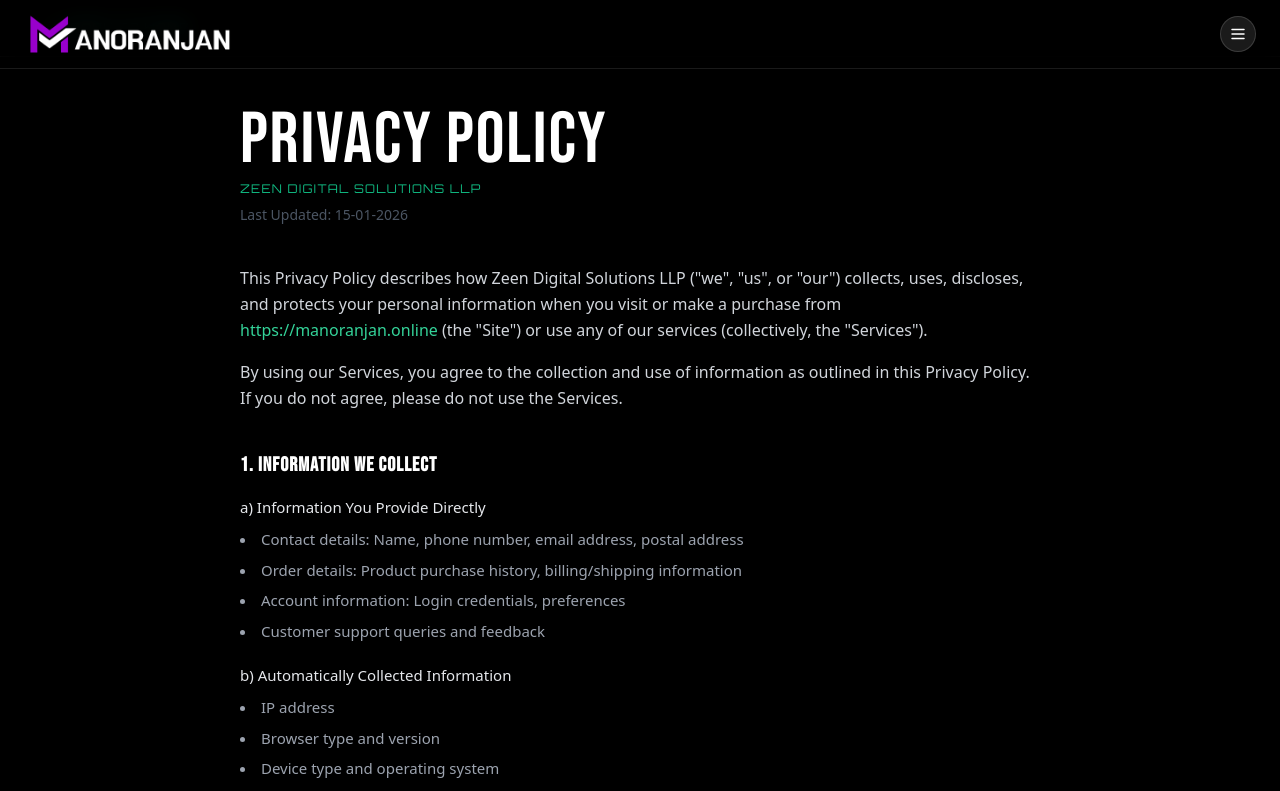
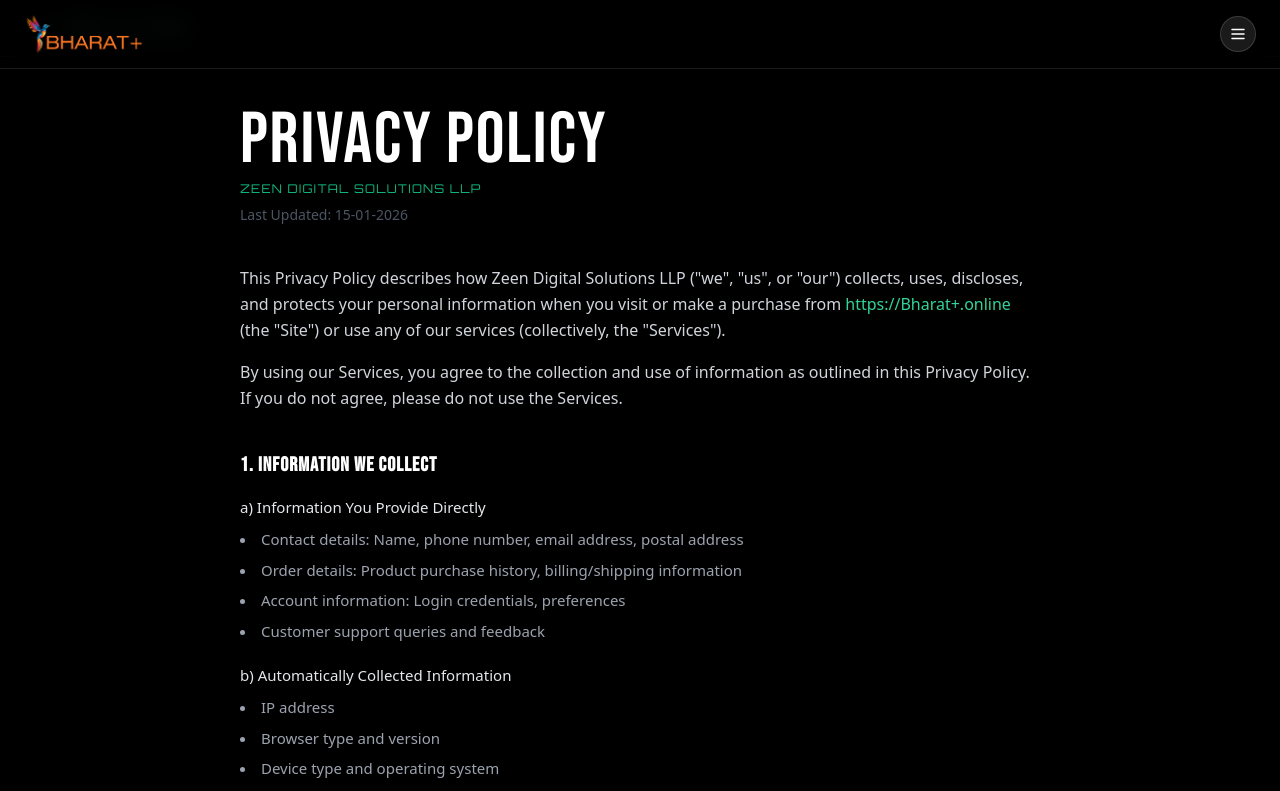
Before and after one commit to akashzeen-art/manoranjan, a React (Vite) app: page /privacy in a window 1280 px wide. Shown: the top 791 px of the page. Built offline with nearby package versions, Linux system fonts and the light colour scheme.

Commit message:
Update project

```diff
--- a/client/components/BurgerMenu.tsx
+++ b/client/components/BurgerMenu.tsx
@@ -27,7 +27,7 @@
         aria-label="Open menu"
       >
         {/* Logo */}
-        <img src="/logo.png" alt="Manoranjan" className="h-9 sm:h-11 w-auto object-contain" />
+        <img src="/logo.png" alt="Bharat+" className="h-9 sm:h-11 w-auto object-contain" />
         {/* Hamburger */}
         <div className="w-9 h-9 flex items-center justify-center rounded-full bg-white/10 border border-white/15 text-white">
           <Menu size={18} />
@@ -60,7 +60,7 @@
 
               {/* Logo */}
               {/* <div className="flex justify-center mb-8">
-                <img src="/logo.png" alt="Manoranjan" className="h-14 w-auto object-contain" />
+                <img src="/logo.png" alt="Bharat+" className="h-14 w-auto object-contain" />
               </div> */}
 
               <nav className="flex flex-col gap-1">
--- a/client/pages/Account.tsx
+++ b/client/pages/Account.tsx
@@ -6,8 +6,8 @@
 import { FooterSection } from '@/sections/FooterSection';
 import { BurgerMenu } from '@/components/BurgerMenu';
 
-const LS_MOBILE = 'MANORANJAN_mobile';
-const LS_PLAN   = 'MANORANJAN_plan';
+const LS_MOBILE = 'Bharat+_mobile';
+const LS_PLAN   = 'Bharat+_plan';
 
 const PLANS = [
   { id: 'monthly',   label: 'Monthly',   price: '₹159', original: '₹318', discount: '50% OFF', desc: 'Unlimited Videos & Web Series' },
--- a/client/pages/PrivacyPolicy.tsx
+++ b/client/pages/PrivacyPolicy.tsx
@@ -27,7 +27,7 @@
 
         <p className="text-gray-300 leading-relaxed mb-4">
           This Privacy Policy describes how Zeen Digital Solutions LLP ("we", "us", or "our") collects, uses, discloses, and protects your personal information when you visit or make a purchase from{' '}
-          <a href="https://manoranjan.online" className="text-emerald-400 hover:underline">https://manoranjan.online</a> (the "Site") or use any of our services (collectively, the "Services").
+          <a href="https://Bharat+.online" className="text-emerald-400 hover:underline">https://Bharat+.online</a> (the "Site") or use any of our services (collectively, the "Services").
         </p>
         <p className="text-gray-300 leading-relaxed mb-10">
           By using our Services, you agree to the collection and use of information as outlined in this Privacy Policy. If you do not agree, please do not use the Services.
--- a/client/sections/FooterSection.tsx
+++ b/client/sections/FooterSection.tsx
@@ -1,4 +1,4 @@
-// FooterSection — MANORANJAN / EatMe style footer
+// FooterSection — Bharat+ / EatMe style footer
 import { useState } from 'react';
 import { motion } from 'framer-motion';
 
@@ -29,7 +29,7 @@
         <div className="absolute inset-0 flex flex-col items-center justify-center px-4 text-center">
           <motion.img
             src="/logo.png"
-            alt="Manoranjan"
+            alt="Bharat+"
             className="h-20 sm:h-28 md:h-36 w-auto object-contain select-none"
             initial={{ opacity: 0, y: 16 }} whileInView={{ opacity: 1, y: 0 }}
             transition={{ duration: 0.8 }} viewport={{ once: true }}
@@ -55,7 +55,7 @@
             {/* Logo */}
             {/* <img
               src="/logo.png"
-              alt="MANORANJAN"
+              alt="Bharat+"
               className="w-16 h-16 sm:w-20 sm:h-20 object-contain"
               onError={(e) => {
                 // fallback if logo.png doesn't exist
--- a/client/sections/HeroSection.tsx
+++ b/client/sections/HeroSection.tsx
@@ -1,4 +1,4 @@
-// Hero Section — MANORANJAN: Yoga & Cooking Platform
+// Hero Section — Bharat+: Yoga & Cooking Platform
 import { useState, useRef } from 'react';
 import { motion } from 'framer-motion';
 import { Play, ChevronDown } from 'lucide-react';
@@ -81,7 +81,7 @@
               ],
             }}
             transition={{ duration: 0.12, repeat: Infinity, repeatDelay: 5 }}>
-            MANORANJAN
+            Bharat+
           </motion.span>
         </motion.h1>
 
--- a/client/sections/SubscriptionFlow.tsx
+++ b/client/sections/SubscriptionFlow.tsx
@@ -33,8 +33,8 @@
   },
 ];
 
-const LS_MOBILE = 'MANORANJAN_mobile';
-const LS_PLAN   = 'MANORANJAN_plan';
+const LS_MOBILE = 'Bharat+_mobile';
+const LS_PLAN   = 'Bharat+_plan';
 
 export function SubscriptionFlow({ videoUrl, title, thumbnail, onClose }: SubscriptionFlowProps) {
   const [step, setStep] = useState<Step>('mobile');
--- a/index.html
+++ b/index.html
@@ -3,7 +3,7 @@
   <head>
     <meta charset="UTF-8" />
     <meta name="viewport" content="width=device-width, initial-scale=1.0" />
-    <title>MANORANJAN</title>
+    <title>Bharat+</title>
   </head>
 
   <body>
--- a/package.json
+++ b/package.json
@@ -1,5 +1,5 @@
 {
-  "name": "MANORANJAN",
+  "name": "Bharat+",
   "private": true,
   "type": "module",
   "pkg": {
```
Also changed, not shown: public/logo.png, public/logo1.png (added).
